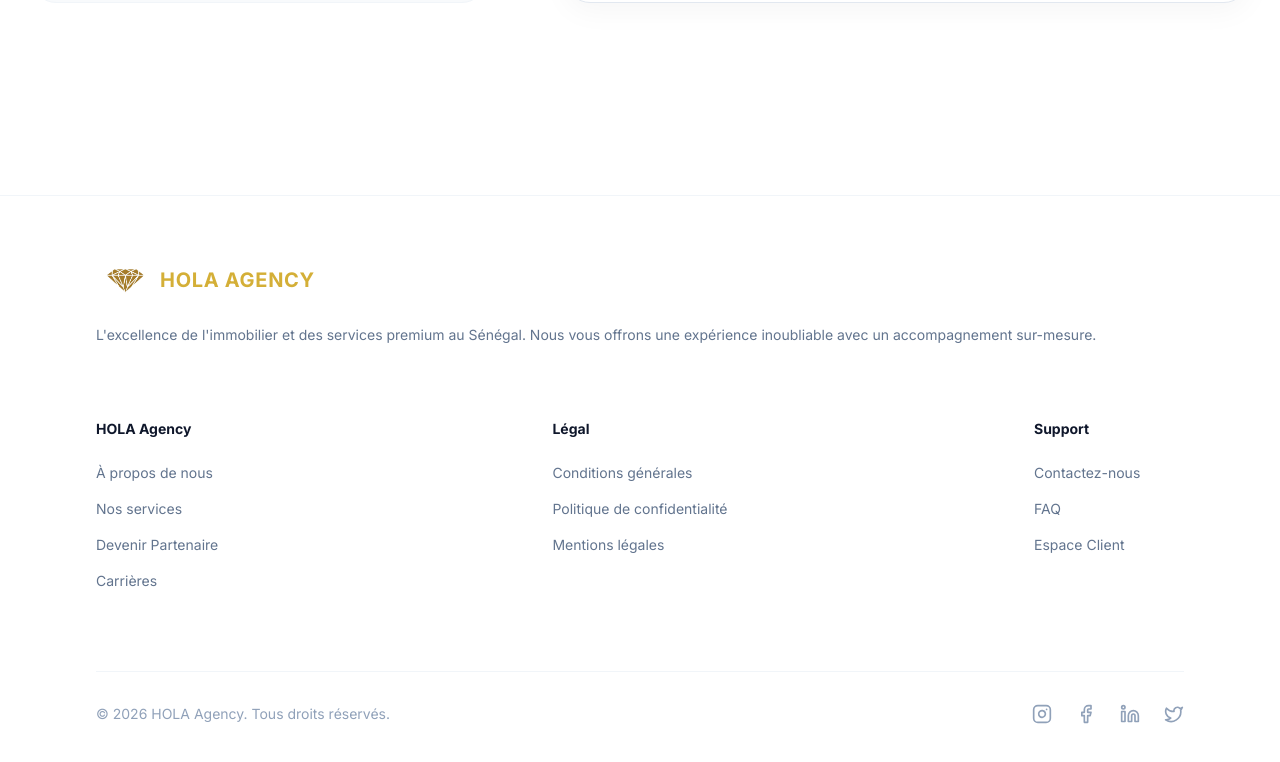
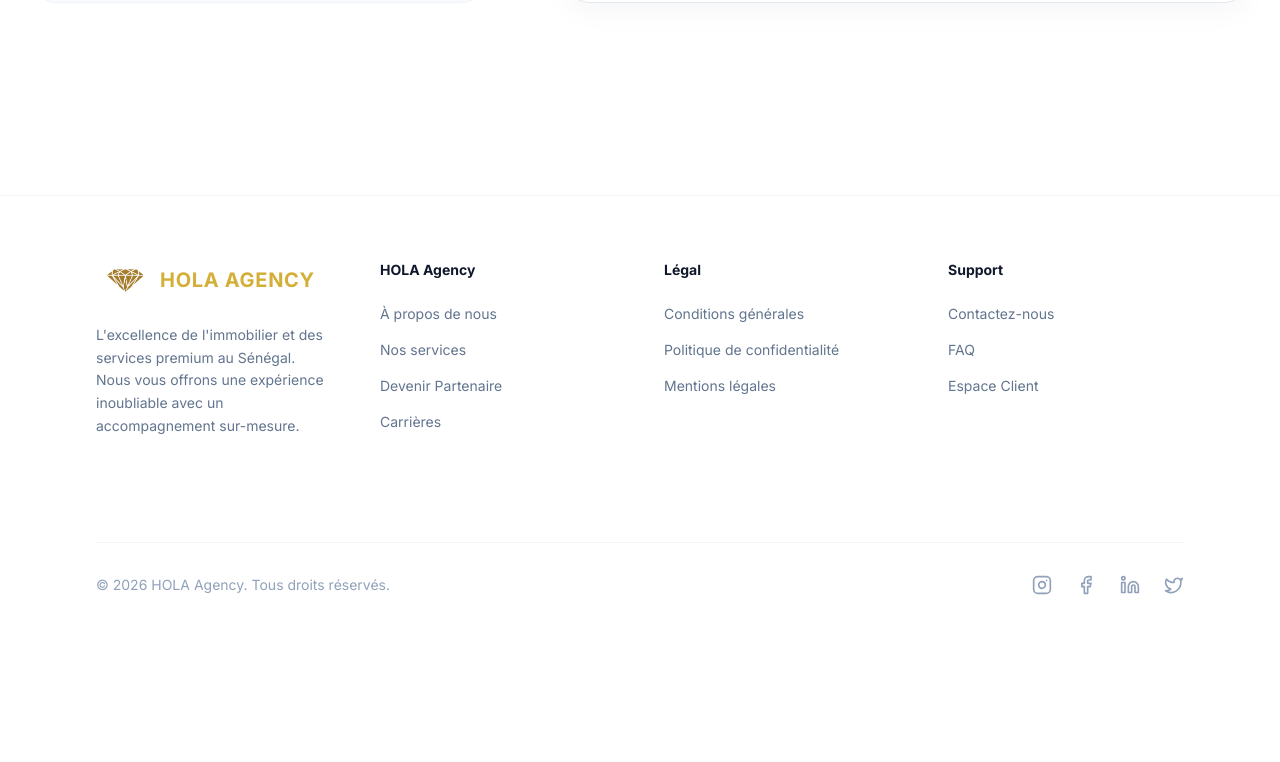
Before and after one commit to alamine01/Hola-Agency, a Next.js app in the folder Template_nextjs/nextjs/: page / in a window 1280 px wide. Shown: the part 3313-4075 px from the top of the page. After the commit the page ends 3956 px from the top, so only its background shows below. Built offline with nearby package versions, Linux system fonts and the light colour scheme; no server answers; the database is empty.

Commit message:
style: restructure footer layout to grid for better organization and alignment

```diff
--- a/Template_nextjs/nextjs/components/footer.jsx
+++ b/Template_nextjs/nextjs/components/footer.jsx
@@ -31,22 +31,22 @@ export default function Footer() {
 
     return (
         <footer className="px-4 md:px-16 lg:px-24 text-[14px] mt-24 pt-16 pb-12 bg-white text-slate-600 border-t border-slate-100">
-            <div className="max-w-7xl mx-auto flex flex-col md:flex-row flex-wrap items-center md:items-start justify-center md:justify-between gap-12 text-center md:text-left">
+            <div className="max-w-7xl mx-auto grid grid-cols-1 md:grid-cols-2 lg:grid-cols-4 gap-12">
 
                 {/* Brand Info */}
-                <div className="max-w-xs flex flex-col items-center md:items-start">
+                <div className="flex flex-col items-center md:items-start">
                     <div className="flex items-center gap-2 text-[#D4AF37] font-bold tracking-wider mb-6">
                         <img src="/logo.svg" alt="Logo" className="h-10 w-14 object-contain" />
                         <span className="text-xl whitespace-nowrap">HOLA AGENCY</span>
                     </div>
-                    <p className="text-slate-500 leading-relaxed mb-6">
+                    <p className="text-slate-500 leading-relaxed mb-6 text-center md:text-left">
                         L'excellence de l'immobilier et des services premium au Sénégal. Nous vous offrons une expérience inoubliable avec un accompagnement sur-mesure.
                     </p>
                 </div>
 
                 {/* Links */}
                 {data.map((item, index) => (
-                    <div key={index} className="min-w-[150px] flex flex-col items-center md:items-start">
+                    <div key={index} className="flex flex-col items-center md:items-start">
                         <p className="font-bold text-slate-900 mb-6">{item.title}</p>
                         <ul className="space-y-4">
                             {item.links.map((link, idx) => (
```
